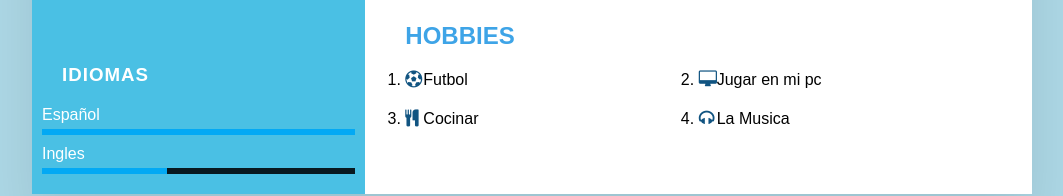
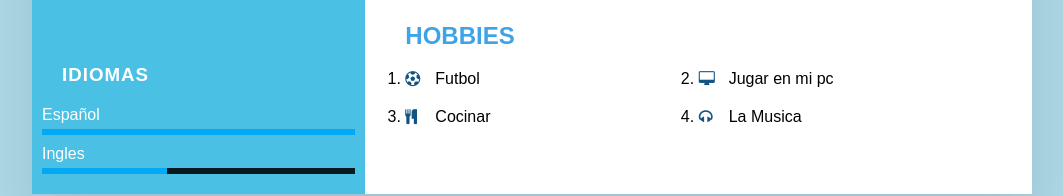
Before and after one commit to Carlos33455w/Carlos33455w.github.io, a plain HTML site: page index.html in a window 1280 px wide. Shown: the part 1001-1197 px from the top of the page, without its empty margins (108-1171 px from the left). Drawn offline with Linux system fonts and the light colour scheme.

Commit message:
Add files via upload

```diff
--- a/style.css
+++ b/style.css
@@ -210,6 +210,6 @@ p
 .mis_pasatiempos ul li .fa
 {
     color: #115481;
-    font-size: 17px;
-    width:18px;
+    font-size: 15px;
+    width:30px;
 }
```
